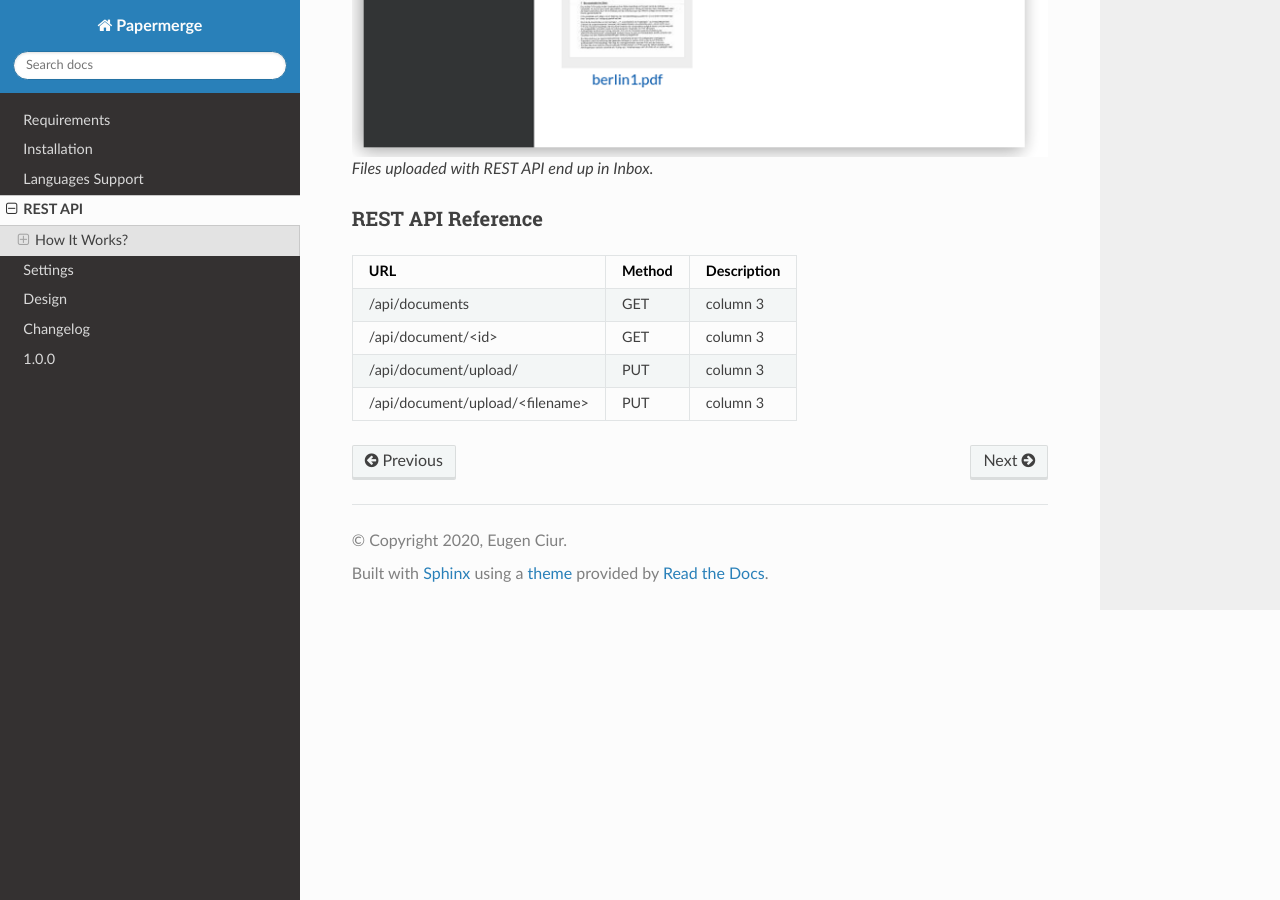
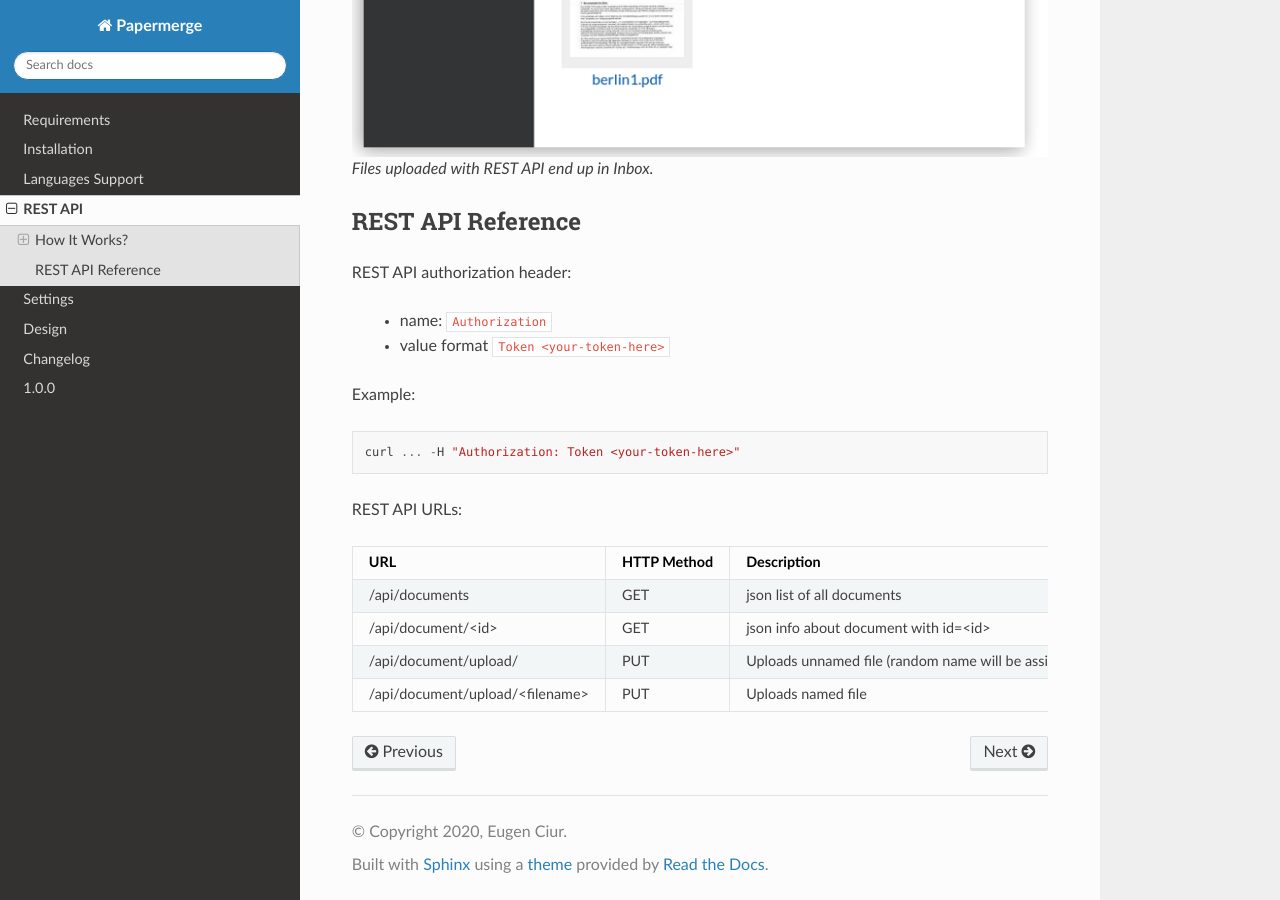
Before and after one commit to ciur/papermerge, a Sphinx documentation site: the page built from docs/source/rest_api.rst, in a window 1280 px wide and 900 px high, scrolled down 3842 px. Built offline with Sphinx 7.4.7 and the Read the Docs theme 2.0.0, drawn with Linux system fonts in a browser that asks for light colours.

Commit message:
REST API documentation

```diff
--- a/docs/source/rest_api.rst
+++ b/docs/source/rest_api.rst
@@ -97,16 +97,27 @@ Your (REST API) uploaded files will end up in Inbox.
 
 
 REST API Reference
-~~~~~~~~~~~~~~~~~~~
+*******************
 
-+---------------------------------+------------+--------------+
-| URL                             | Method     | Description  |
-+=================================+============+==============+
-| /api/documents                  | GET        | column 3     |
-+---------------------------------+------------+--------------+
-| /api/document/<id>              | GET        | column 3     |
-+---------------------------------+------------+--------------+
-| /api/document/upload/           | PUT        | column 3     |
-+---------------------------------+------------+--------------+
-| /api/document/upload/<filename> | PUT        | column 3     |
-+---------------------------------+------------+--------------+
+REST API authorization header:
+
+    * name: ``Authorization``
+    * value format ``Token <your-token-here>``
+
+Example::
+
+    curl ... -H "Authorization: Token <your-token-here>"
+
+REST API URLs:
+
++---------------------------------+-----------------+-----------------------------------------------------+
+| URL                             | HTTP Method     | Description                                         |
++=================================+=================+=====================================================+
+| /api/documents                  | GET             | json list of all documents                          |
++---------------------------------+-----------------+-----------------------------------------------------+
+| /api/document/<id>              | GET             | json info about document with id=<id>               |
++---------------------------------+-----------------+-----------------------------------------------------+
+| /api/document/upload/           | PUT             | Uploads unnamed file (random name will be assigned) |
++---------------------------------+-----------------+-----------------------------------------------------+
+| /api/document/upload/<filename> | PUT             | Uploads named file                                  |
++---------------------------------+-----------------+-----------------------------------------------------+
```
